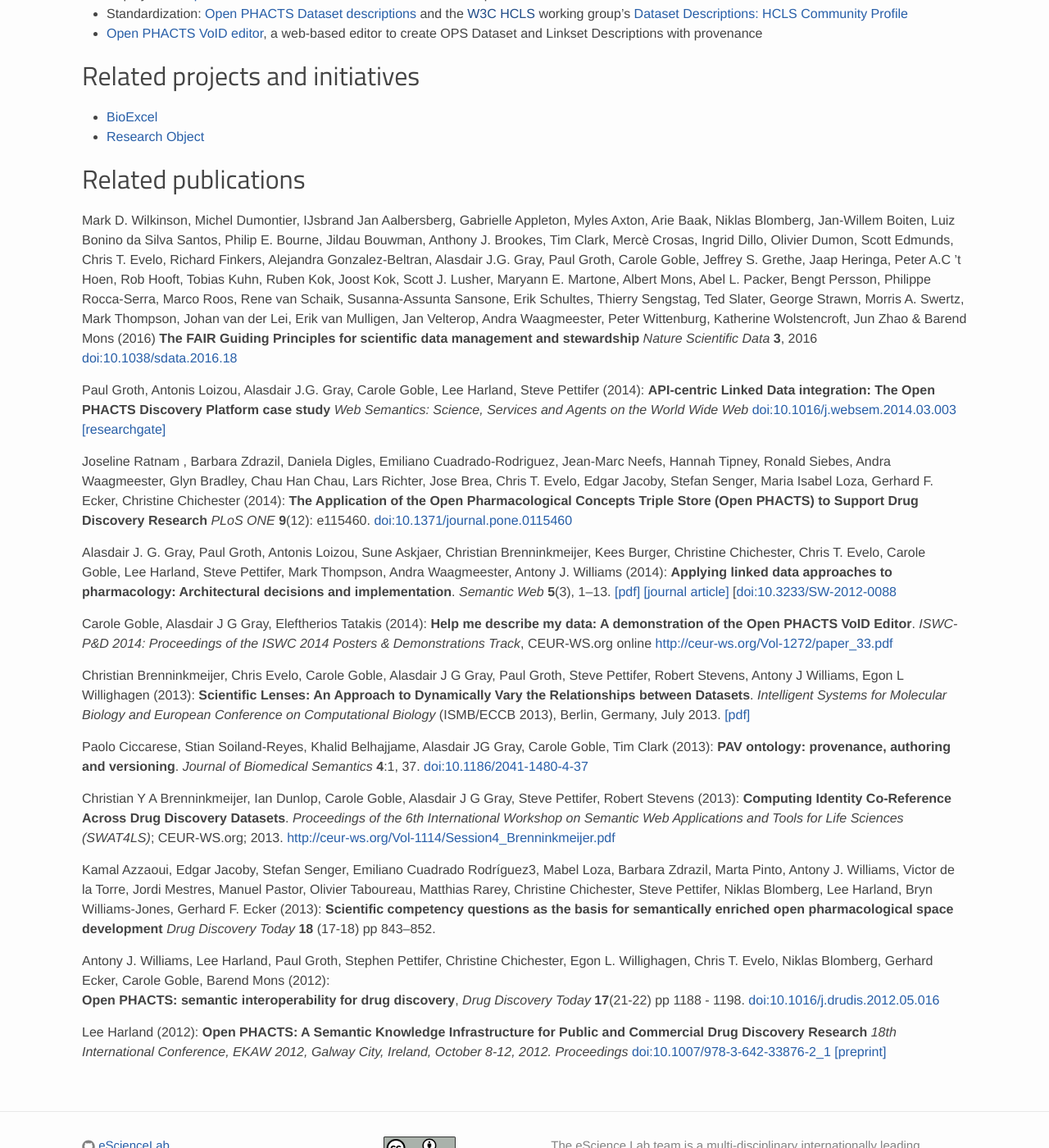
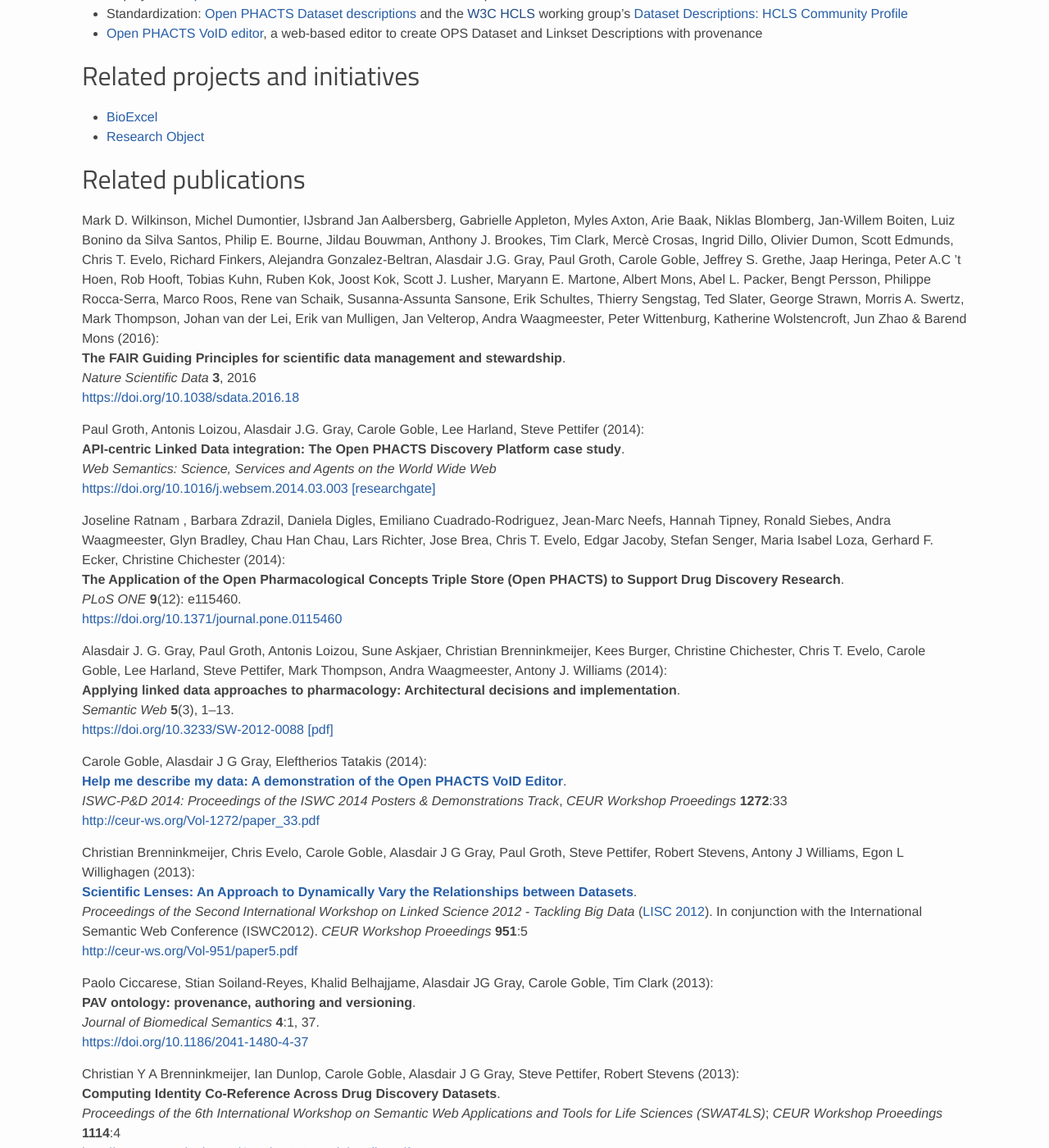
Before and after one commit to eScienceLab/eScienceLab.github.io, a Jekyll site: the page built from _projects/openphacts.md, in a window 1280 px wide and 1400 px high, scrolled down 960 px. Shown: the whole window at 82% size. Built offline with Jekyll 4.4.1, drawn with Linux system fonts in a browser that asks for light colours; comment, search, counter and statistics services are not loaded; some of the changed text lies outside the part shown.

Commit message:
Tidy openphacts references

```diff
--- a/_projects/openphacts.md
+++ b/_projects/openphacts.md
@@ -49,57 +49,65 @@
 Peter A.C ’t Hoen, Rob Hooft, Tobias Kuhn, Ruben Kok, Joost Kok, Scott J. Lusher, Maryann E. Martone, Albert Mons,
 Abel L. Packer, Bengt Persson, Philippe Rocca-Serra, Marco Roos, Rene van Schaik, Susanna-Assunta Sansone, Erik Schultes,
 Thierry Sengstag, Ted Slater, George Strawn, Morris A. Swertz, Mark Thompson, Johan van der Lei, Erik van Mulligen,
-Jan Velterop, Andra Waagmeester, Peter Wittenburg, Katherine Wolstencroft, Jun Zhao & Barend Mons (2016)
-**The FAIR Guiding Principles for scientific data management and stewardship**
+Jan Velterop, Andra Waagmeester, Peter Wittenburg, Katherine Wolstencroft, Jun Zhao & Barend Mons (2016):
+**The FAIR Guiding Principles for scientific data management and stewardship**.
 _Nature Scientific Data_ **3**, 2016
-[doi:10.1038/sdata.2016.18](http://dx.doi.org/10.1038/sdata.2016.18)
+<https://doi.org/10.1038/sdata.2016.18>
 
 Paul Groth, Antonis Loizou, Alasdair J.G. Gray, Carole Goble, Lee Harland, Steve Pettifer (2014):
-**API-centric Linked Data integration: The Open PHACTS Discovery Platform case study**
+**API-centric Linked Data integration: The Open PHACTS Discovery Platform case study**.
 _Web Semantics: Science, Services and Agents on the World Wide Web_
-[doi:10.1016/j.websem.2014.03.003](http://dx.doi.org/10.1016/j.websem.2014.03.003)
+<https://doi.org/10.1016/j.websem.2014.03.003>
 [[researchgate]](https://www.researchgate.net/publication/261440552_API-centric_Linked_data_integration_The_open_PHACTS_discovery_platform_case_study)
 
 Joseline Ratnam , Barbara Zdrazil, Daniela Digles, Emiliano Cuadrado-Rodriguez, Jean-Marc Neefs, Hannah Tipney, Ronald Siebes, Andra Waagmeester, Glyn Bradley, Chau Han Chau, Lars Richter, Jose Brea, Chris T. Evelo, Edgar Jacoby, Stefan Senger, Maria Isabel Loza, Gerhard F. Ecker, Christine Chichester (2014):
-**The Application of the Open Pharmacological Concepts Triple Store (Open PHACTS) to Support Drug Discovery Research**
+**The Application of the Open Pharmacological Concepts Triple Store (Open PHACTS) to Support Drug Discovery Research**.
 _PLoS ONE_ **9**(12): e115460.
-[doi:10.1371/journal.pone.0115460](http://dx.doi.org/10.1371/journal.pone.0115460)
+<https://doi.org/10.1371/journal.pone.0115460>
 
 Alasdair J. G. Gray, Paul Groth, Antonis Loizou, Sune Askjaer, Christian Brenninkmeijer, Kees Burger, Christine Chichester, Chris T. Evelo, Carole Goble, Lee Harland, Steve Pettifer, Mark Thompson, Andra Waagmeester, Antony J. Williams (2014):
 **Applying linked data approaches to pharmacology: Architectural decisions and implementation**.
 _Semantic Web_ **5**(3), 1–13.
+<https://doi.org/10.3233/SW-2012-0088>
 [[pdf]](http://www.semantic-web-journal.net/system/files/swj258_1.pdf)
-[[journal article]](http://www.semantic-web-journal.net/content/applying-linked-data-approaches-pharmacology-architectural-decisions-and-implementation)
-[[doi:10.3233/SW-2012-0088](http://dx.doi.org/10.3233/SW-2012-0088)
 
-Carole Goble,
-Alasdair J G Gray,
-Eleftherios Tatakis (2014):
-**Help me describe my data: A demonstration of the Open PHACTS VoID Editor**.
+Carole Goble, Alasdair J G Gray, Eleftherios Tatakis (2014):
+[**Help me describe my data: A demonstration of the Open PHACTS VoID Editor**](http://ceur-ws.org/Vol-1272/paper_33.pdf).
 _ISWC-P&D 2014: Proceedings of the ISWC 2014 Posters & Demonstrations Track_,
-CEUR-WS.org online [http://ceur-ws.org/Vol-1272/paper_33.pdf](http://ceur-ws.org/Vol-1272/paper_33.pdf)
+_CEUR Workshop Proeedings_ **1272**:33
+<http://ceur-ws.org/Vol-1272/paper_33.pdf>
 
 Christian Brenninkmeijer, Chris Evelo, Carole Goble, Alasdair J G Gray, Paul Groth, Steve Pettifer, Robert Stevens, Antony J Williams, Egon L Willighagen (2013):
-**Scientific Lenses: An Approach to Dynamically Vary the Relationships between Datasets**.
-_Intelligent Systems for Molecular Biology and European Conference on Computational Biology_ (ISMB/ECCB 2013), Berlin, Germany, July 2013.
-[[pdf]](http://linkedscience.org/wp-content/uploads/2012/05/lisc2012_submission_8.pdf)
+[**Scientific Lenses: An Approach to Dynamically Vary the Relationships between Datasets**](http://ceur-ws.org/Vol-951/paper5.pdf).
+_Proceedings of the Second International Workshop on Linked Science 2012 - Tackling Big Data_ ([LISC 2012](http://ceur-ws.org/Vol-951/)).
+In conjunction with the International Semantic Web Conference (ISWC2012).
+_CEUR Workshop Proeedings_ **951**:5
+<http://ceur-ws.org/Vol-951/paper5.pdf>
 
-Paolo Ciccarese, Stian Soiland-Reyes, Khalid Belhajjame, Alasdair JG Gray, Carole Goble, Tim Clark (2013): **PAV ontology: provenance, authoring and versioning**.
-_Journal of Biomedical Semantics_ **4**:1, 37. [doi:10.1186/2041-1480-4-37](http://dx.doi.org/10.1186/2041-1480-4-37)
+Paolo Ciccarese, Stian Soiland-Reyes, Khalid Belhajjame, Alasdair JG Gray, Carole Goble, Tim Clark (2013):
+**PAV ontology: provenance, authoring and versioning**.
+_Journal of Biomedical Semantics_ **4**:1, 37.
+<https://doi.org/10.1186/2041-1480-4-37>
 
 Christian Y A Brenninkmeijer, Ian Dunlop, Carole Goble, Alasdair J G Gray, Steve Pettifer, Robert Stevens (2013):
 **Computing Identity Co-Reference Across Drug Discovery Datasets**.
-_Proceedings of the 6th International Workshop on Semantic Web Applications and Tools for Life Sciences (SWAT4LS)_; CEUR-WS.org; 2013.
-[http://ceur-ws.org/Vol-1114/Session4_Brenninkmeijer.pdf](http://ceur-ws.org/Vol-1114/Session4_Brenninkmeijer.pdf)
+_Proceedings of the 6th International Workshop on Semantic Web Applications and Tools for Life Sciences (SWAT4LS)_;
+_CEUR Workshop Proeedings_ **1114**:4
+<http://ceur-ws.org/Vol-1114/Session4_Brenninkmeijer.pdf>
 
 Kamal Azzaoui, Edgar Jacoby, Stefan Senger, Emiliano Cuadrado Rodríguez3, Mabel Loza, Barbara Zdrazil, Marta Pinto, Antony J. Williams, Victor de la Torre, Jordi Mestres, Manuel Pastor, Olivier Taboureau, Matthias Rarey, Christine Chichester, Steve Pettifer, Niklas Blomberg, Lee Harland, Bryn Williams-Jones, Gerhard F. Ecker (2013):
-**Scientific competency questions as the basis for semantically enriched open pharmacological space development**
+**Scientific competency questions as the basis for semantically enriched open pharmacological space development**.
 _Drug Discovery Today_ **18** (17-18) pp 843–852.
+<https://doi.org/10.1016/j.drudis.2013.05.008>
 
 Antony J. Williams, Lee Harland, Paul Groth, Stephen Pettifer, Christine Chichester, Egon L. Willighagen, Chris T. Evelo, Niklas Blomberg, Gerhard Ecker, Carole Goble, Barend Mons (2012):
-**Open PHACTS: semantic interoperability for drug discovery**,
-_Drug Discovery Today_  **17**(21-22) pp 1188 - 1198. [doi:10.1016/j.drudis.2012.05.016](http://dx.doi.org/10.1016/j.drudis.2012.05.016)
+**Open PHACTS: semantic interoperability for drug discovery**.
+_Drug Discovery Today_  **17**(21-22) pp 1188 - 1198.
+<https://doi.org/10.1016/j.drudis.2012.05.016>
 
-Lee Harland (2012): **Open PHACTS: A Semantic Knowledge Infrastructure for Public and Commercial Drug Discovery Research**
-_18th International Conference, EKAW 2012, Galway City, Ireland, October 8-12, 2012. Proceedings_
-[doi:10.1007/978-3-642-33876-2_1](http://dx.doi.org/10.1007/978-3-642-33876-2_1) [[preprint]](http://www.openphacts.org/documents/publications/Harland_Open%20PHACTS_A%20semantic%20knowledge%20infrastructure%20for%20public%20and%20commercial%20drug%20discovery%20research_Springer_Lecture%20Notes%20in%20Computer%20Science_V%207603_2012_p1-7.pdf)
+Lee Harland (2012):
+**Open PHACTS: A Semantic Knowledge Infrastructure for Public and Commercial Drug Discovery Research**.
+_18th International Conference on Knowledge Engineering and Knowledge Management_ (EKAW 2012),
+Galway City, Ireland, October 8-12, 2012.
+<https://doi.org/10.1007/978-3-642-33876-2_1>
+[[preprint]](http://www.openphacts.org/documents/publications/Harland_Open%20PHACTS_A%20semantic%20knowledge%20infrastructure%20for%20public%20and%20commercial%20drug%20discovery%20research_Springer_Lecture%20Notes%20in%20Computer%20Science_V%207603_2012_p1-7.pdf)
```
